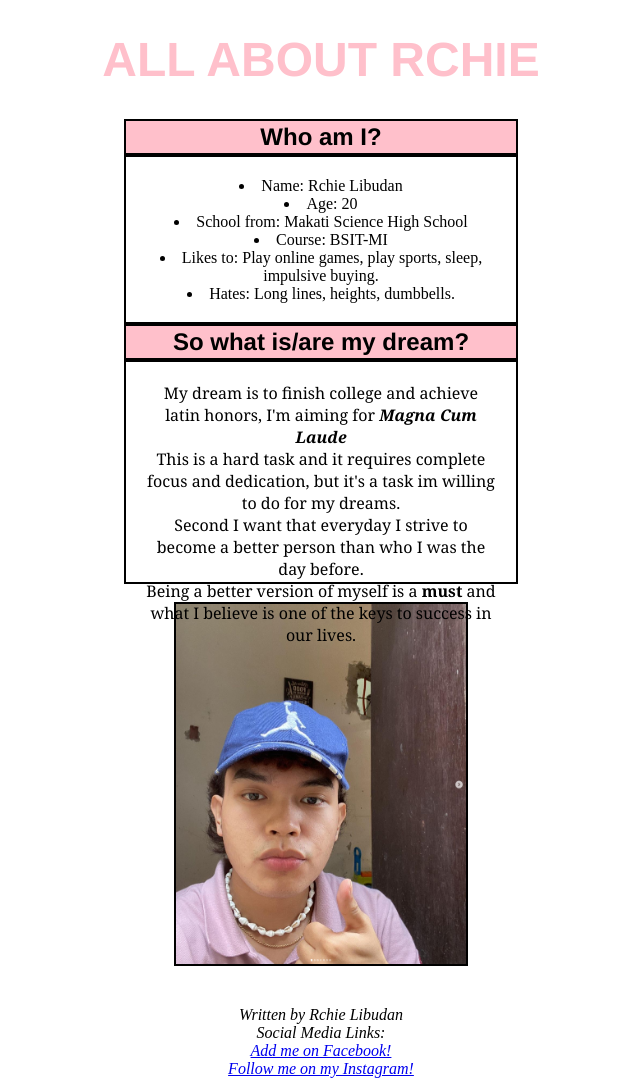
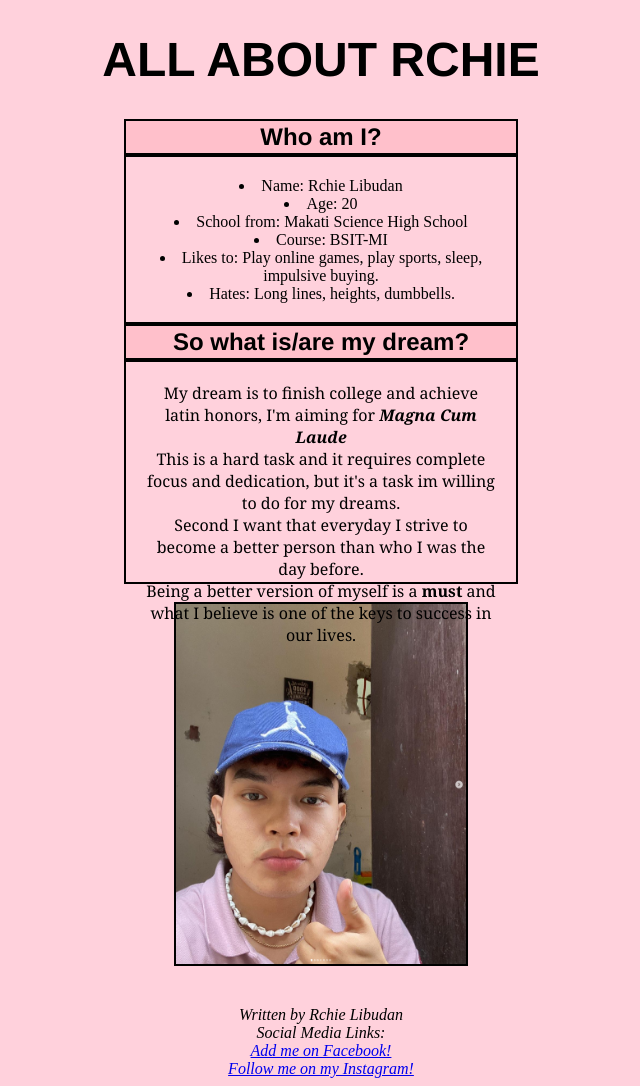
Before and after one commit to rchielibudan/lab2, a PHP site: page / in a window 1280 px wide. Shown: the whole page, without its empty margins (319-959 px from the left). Run offline with PHP 8.4, Linux system fonts and the light colour scheme.

Commit message:
Added css lines

```diff
--- a/week3/index.html
+++ b/week3/index.html
@@ -7,7 +7,7 @@
 <meta name="viewport" content="width=device-width, initial-scale=1.0">
 </head>
 <body>
-<h1 style="color:#FFC0CB; font-family:helvetica; font-size:300%; text-align:center;">ALL ABOUT RCHIE</h1>
+<h1 style="color:black; font-family:helvetica; font-size:300%; text-align:center;">ALL ABOUT RCHIE</h1>
 <h2 style="text-align:center;font-size:150%;font-family:helvetica;" >Who am I?</h2>
 
 <ul>
--- a/week3/styles.css
+++ b/week3/styles.css
@@ -48,3 +48,7 @@ margin: auto;
 img {
   border: 2px solid black;
 }
+
+body {
+	background-color: #FFD1DC;
+}
```
